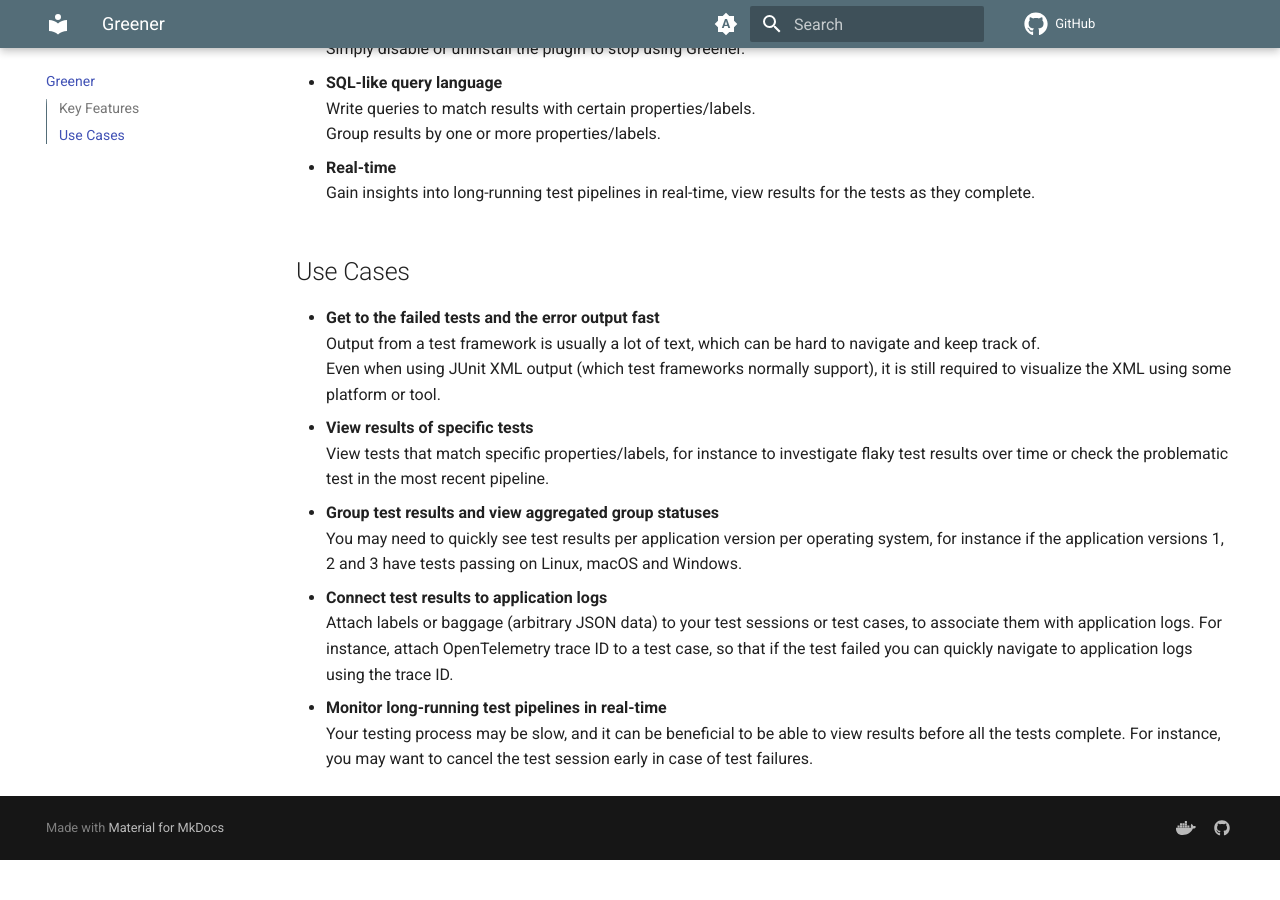
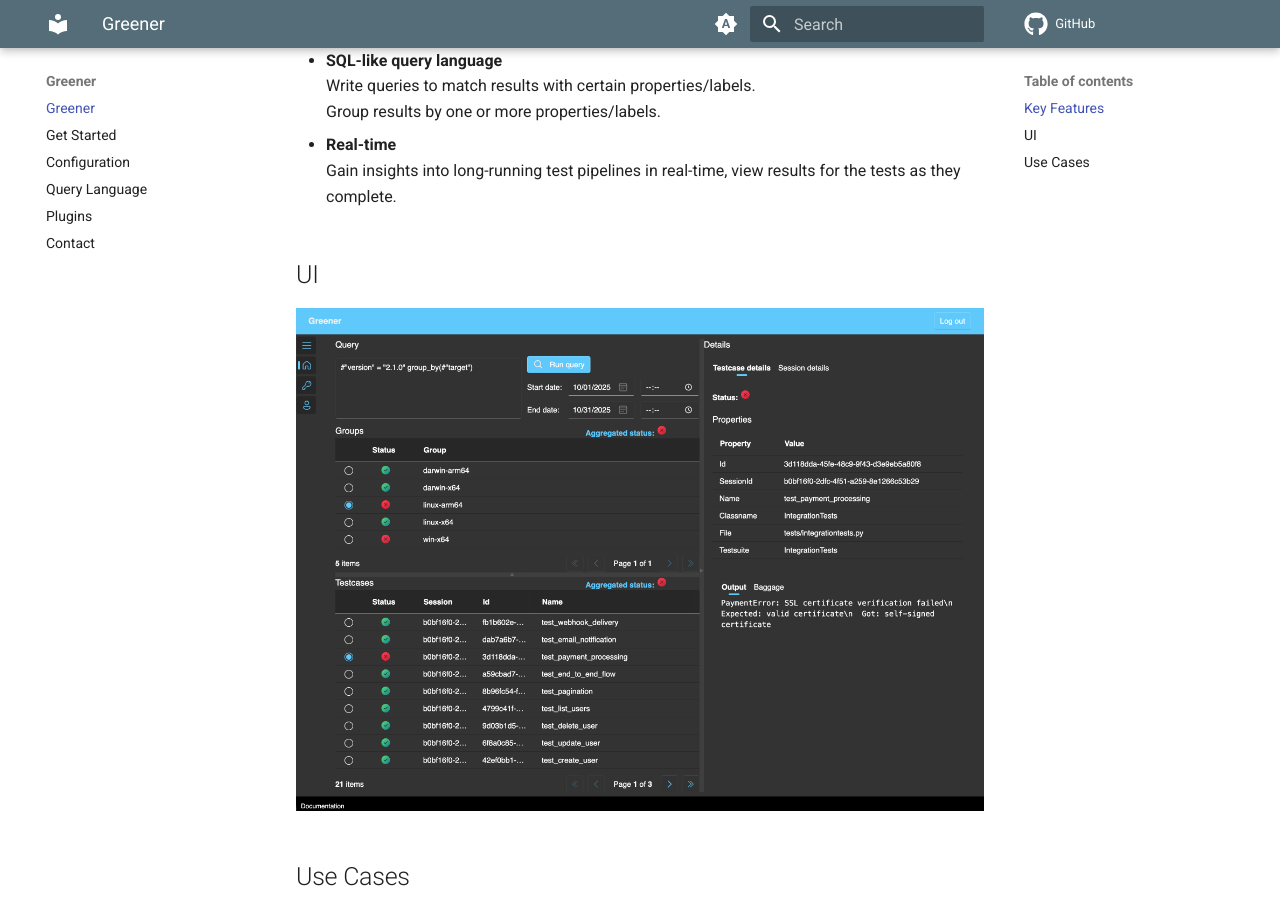
Before and after one commit to cephei8/greener, an MkDocs documentation site: the page built from docs/content/index.md, in a window 1280 px wide and 900 px high, scrolled down 503 px. Built offline with MkDocs 1.6.1 and Material for MkDocs 9.7.7, drawn with Linux system fonts in a browser that asks for light colours; comment, search, counter and statistics services are not loaded; before the commit the page ends 1363 px from its top, so only the background shows below that.

Commit message:
Update documentation

```diff
--- a/docs/content/index.md
+++ b/docs/content/index.md
@@ -18,6 +18,9 @@
 - **Real-time**
   Gain insights into long-running test pipelines in real-time, view results for the tests as they complete.
 
+## UI
+![Greener UI](assets/greener_ui.png)
+
 ## Use Cases
 - **Get to the failed tests and the error output fast**
   Output from a test framework is usually a lot of text, which can be hard to navigate and keep track of.
--- a/docs/mkdocs.yml
+++ b/docs/mkdocs.yml
@@ -35,13 +35,11 @@
     - navigation.expand
     - content.code.copy
     - content.tabs.link
-    - navigation.tabs
     - navigation.instant
     - navigation.instant.progress
     - navigation.top
     - navigation.tracking
     - toc.follow
-    - toc.integrate
 markdown_extensions:
   - admonition
   - pymdownx.details
```
Also changed, not shown: docs/content/assets/greener_ui.png (added).
